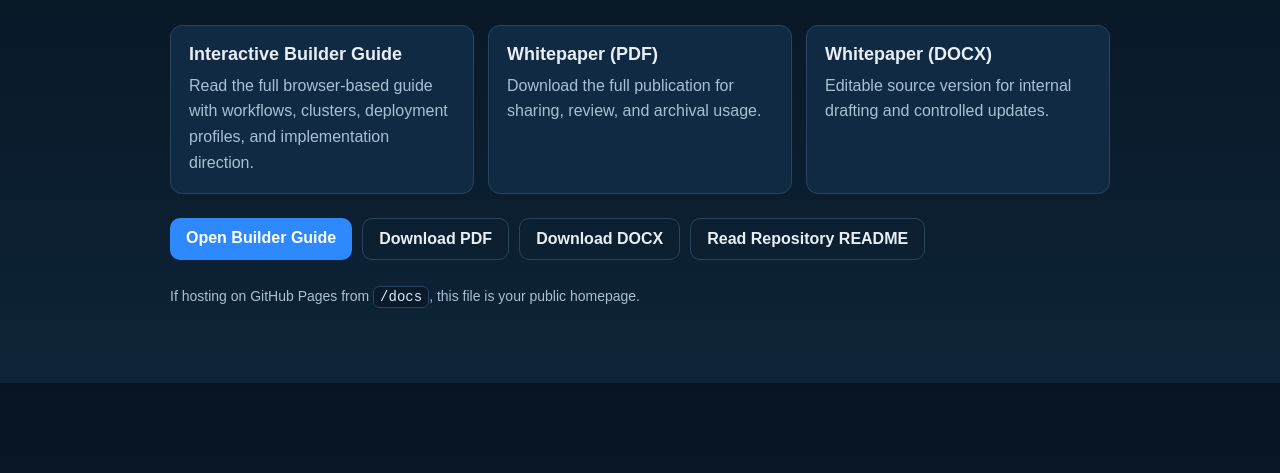
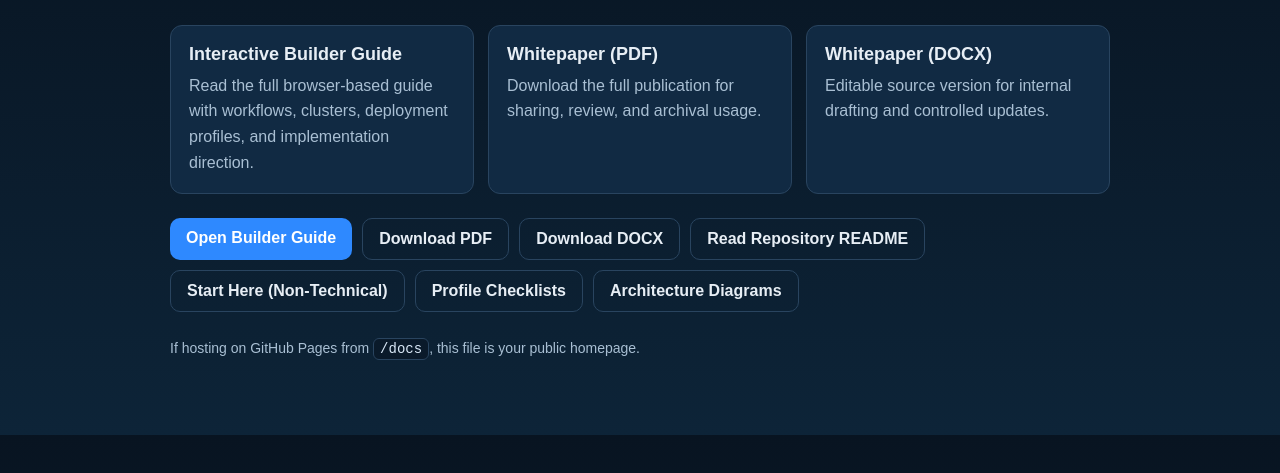
Before and after one commit to ayuvinc/Institutional-Reasoning-Engine, a plain HTML site: page docs/index.html in a window 1280 px wide. Shown: the part 139-612 px from the top of the page. Drawn offline with Linux system fonts and the light colour scheme.

Commit message:
docs: add non-technical onboarding, profile checklists, diagrams, and release checksums

```diff
--- a/docs/index.html
+++ b/docs/index.html
@@ -47,6 +47,10 @@
       <a class="btn alt" href="./downloads/IRE_v1.1_Final.pdf">Download PDF</a>
       <a class="btn alt" href="./downloads/IRE_v1.1_Final.docx">Download DOCX</a>
       <a class="btn alt" href="../README.md">Read Repository README</a>
+
+      <a class="btn alt" href="./start-here.md">Start Here (Non-Technical)</a>
+      <a class="btn alt" href="../checklists/profiles/">Profile Checklists</a>
+      <a class="btn alt" href="../architecture/">Architecture Diagrams</a>
     </div>
 
     <p class="meta">If hosting on GitHub Pages from <code>/docs</code>, this file is your public homepage.</p>
```
Also changed, not shown: architecture/case-lifecycle.svg (added), architecture/ire-architecture-overview.svg (added), releases/v1.1/SHA256SUMS.txt (added), 10 other files.
